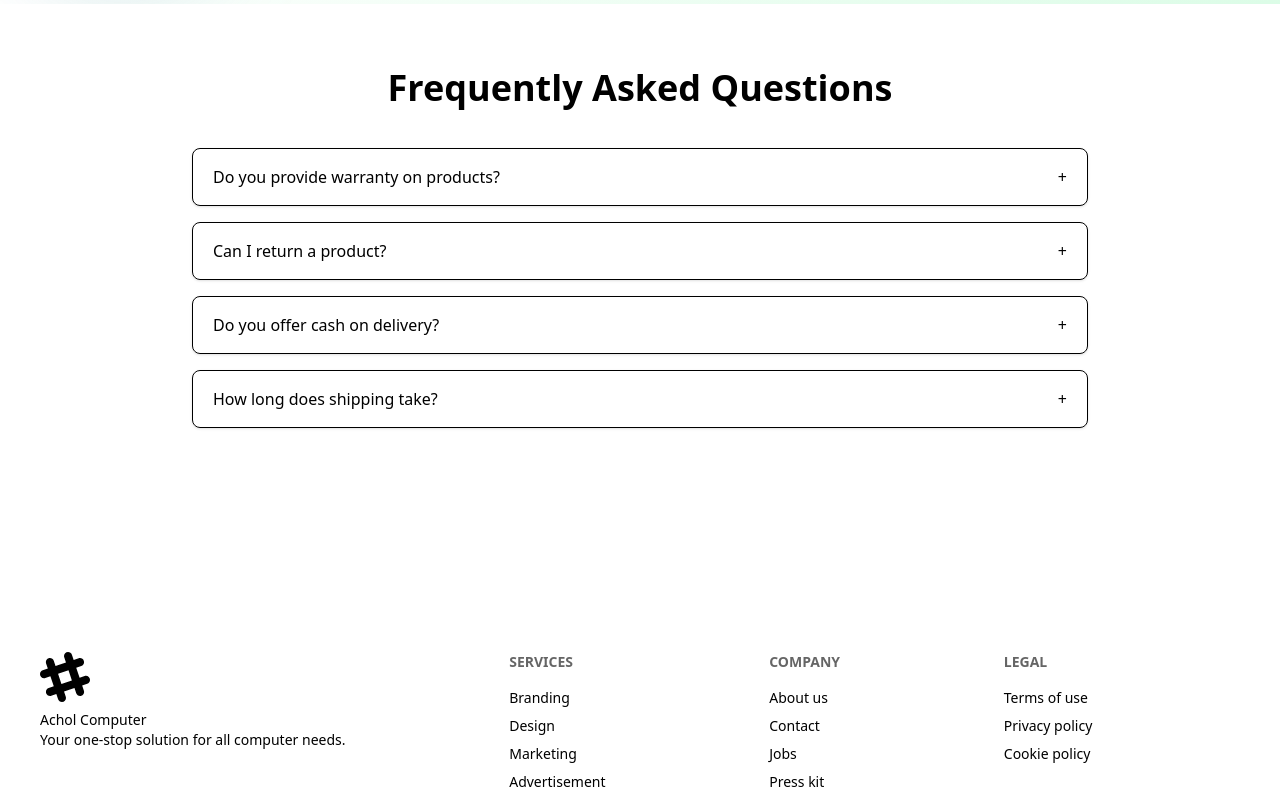
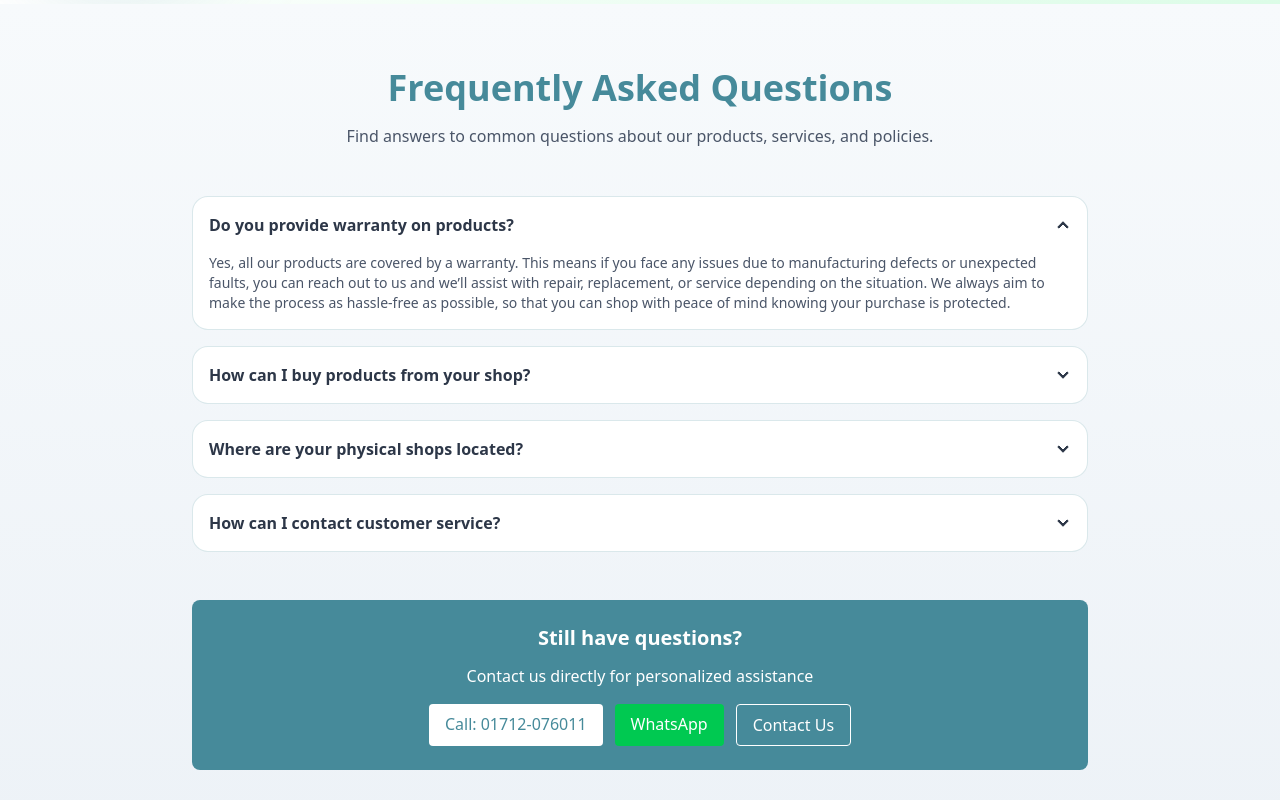
Before and after one commit to Atik471/achol_computer_frontend, a React (Vite) app: page /home in a window 1280 px wide. Shown: the part 580-1380 px from the top of the page. Built offline with nearby package versions, Linux system fonts and the light colour scheme; no server answers.

Commit message:
added faq section

```diff
--- a/src/components/FAQSection.jsx
+++ b/src/components/FAQSection.jsx
@@ -1,86 +1,107 @@
-import { useState } from "react";
-
+export default function FAQSection() {
   const faqs = [
     {
       question: "Do you provide warranty on products?",
-    answer: "Yes, all electronics come with at least a 1-year warranty. Specific terms may vary by product."
+      answer:
+        "Yes, all our products are covered by a warranty. This means if you face any issues due to manufacturing defects or unexpected faults, you can reach out to us and we’ll assist with repair, replacement, or service depending on the situation. We always aim to make the process as hassle-free as possible, so that you can shop with peace of mind knowing your purchase is protected."
     },
     {
-    question: "Can I return a product?",
-    answer: "Products can be returned within 7 days of purchase if unopened and in original condition."
+      question: "How can I buy products from your shop?",
+      answer:
+        "Purchasing from us is very simple. You can contact us directly through WhatsApp or phone to confirm your order, and our team will guide you step by step. Once you select the product you want, we will explain the available payment options, arrange delivery, and keep you updated throughout the process. If you prefer, you can also visit our physical shops and buy in person. Just reach out to us and we’ll help finalize everything smoothly."
     },
     {
-    question: "Do you offer cash on delivery?",
-    answer: "Yes, we support COD in most regions along with online payments."
+      question: "Where are your physical shops located?",
+      answer:
+        "We currently operate from two physical locations, one in Madhupur and another in Dhanbari. Both stores are fully equipped to showcase our products, answer your questions, and help with after-sales support. For your convenience, we have included detailed addresses and directions on our Shop Locations page so you can easily find us. Whether you want to see the products before buying or need face-to-face assistance, visiting our shops is always a good option."
     },
     {
-    question: "How long does shipping take?",
-    answer: "Shipping usually takes 2–5 business days depending on your location."
+      question: "How can I contact customer service?",
+      answer:
+        "Our customer service team is always ready to help. You can get in touch with us through the Contact page on our website, or directly via WhatsApp at 01712-076011. If you prefer calling, you can reach us at our primary number (01712-076011) or our secondary number (01868-944455). Whether you have a question about products, delivery, warranty, or just need guidance before making a purchase, we’ll make sure you get a helpful and timely response."
     }
   ];
 
-export default function FAQSection() {
-  const [openIndex, setOpenIndex] = useState(null);
-
-  const toggleFAQ = (index) => {
-    setOpenIndex(openIndex === index ? null : index);
-  };
 
   return (
-    <section
-      id="faq"
-      className="py-16 px-6 lg:px-20"
-      style={{ backgroundColor: "var(--faq-bg)" }}
-    >
+    <section id="faq" className="py-16 px-6 lg:px-20 bg-gradient-to-b from-[#f7fafc] to-[#edf2f7] dark:from-[#202121] dark:to-[#181919]">
       <div className="max-w-4xl mx-auto">
         {/* Heading */}
-        <h2 className="text-3xl lg:text-4xl font-bold text-center mb-10"
-            style={{ color: "var(--faq-accent)" }}>
+        <div className="text-center mb-12">
+          <h2 className="text-3xl lg:text-4xl font-bold mb-4 text-[#468a9a] dark:text-[#88a0b8]">
             Frequently Asked Questions
           </h2>
+          <p className="text-[#4a5568] dark:text-[#cbd5e0] max-w-2xl mx-auto">
+            Find answers to common questions about our products, services, and policies.
+          </p>
+        </div>
 
-        {/* FAQ List */}
+        {/* FAQ Accordion - DaisyUI Style */}
         <div className="space-y-4">
-          {faqs.map((faq, index) => (
-            <div
-              key={index}
-              className="border rounded-lg overflow-hidden shadow-sm"
-              style={{ borderColor: "var(--faq-accent)" }}
-            >
-              <button
-                onClick={() => toggleFAQ(index)}
-                className="w-full flex justify-between items-center px-5 py-4 text-left font-medium"
-                style={{ backgroundColor: "var(--faq-card-bg)", color: "var(--faq-text)" }}
-              >
-                <span>{faq.question}</span>
-                <span>{openIndex === index ? "−" : "+"}</span>
-              </button>
-              {openIndex === index && (
-                <div className="px-5 py-3 text-sm"
-                     style={{ backgroundColor: "var(--faq-card-bg)", color: "var(--faq-text)" }}>
-                  {faq.answer}
+          {faqs.map((faq, idx) => (
+            <div key={idx} className="collapse collapse-arrow border border-[#468a9a]/20 dark:border-[#88a0b8]/30 bg-white dark:bg-[#383f46]">
+              <input
+                type="radio"
+                name="faq-accordion"
+                defaultChecked={idx === 0}
+              />
+              <div className="collapse-title font-semibold text-[#2d3748] dark:text-white">
+                {faq.question}
+              </div>
+              <div className="collapse-content text-sm text-[#4a5568] dark:text-[#cbd5e0]">
+                <p>{faq.answer}</p>
+
+                {/* Add links for specific answers */}
+                {faq.question.includes("physical shops") && (
+                  <div className="mt-3 flex flex-wrap gap-2">
+                    <a href="/madhupur" className="px-3 py-1 bg-[#468a9a] text-white rounded text-sm hover:bg-[#3a7583] transition-colors">
+                      Madhupur Shop
+                    </a>
+                    <a href="/dhanbari" className="px-3 py-1 bg-[#468a9a] text-white rounded text-sm hover:bg-[#3a7583] transition-colors">
+                      Dhanbari Shop
+                    </a>
+                  </div>
+                )}
+
+                {faq.question.includes("contact customer service") && (
+                  <div className="mt-3 flex flex-wrap gap-2">
+                    <a href="/contact" className="px-3 py-1 bg-[#468a9a] text-white rounded text-sm hover:bg-[#3a7583] transition-colors">
+                      Contact Page
+                    </a>
+                    <a href="https://wa.me/8801712076011" className="px-3 py-1 bg-green-500 text-white rounded text-sm hover:bg-green-600 transition-colors">
+                      WhatsApp
+                    </a>
+                    <a href="https://www.facebook.com/sabuz.ahme" className="px-3 py-1 bg-blue-600 text-white rounded text-sm hover:bg-blue-700 transition-colors">
+                      Facebook
+                    </a>
                   </div>
                 )}
               </div>
+            </div>
           ))}
         </div>
+
+        {/* Additional Support */}
+        <div className="mt-12 p-6 bg-[#468a9a] dark:bg-[#383f46] rounded-lg text-center">
+          <h3 className="text-xl font-semibold text-white dark:text-[#88a0b8] mb-3">
+            Still have questions?
+          </h3>
+          <p className="text-white dark:text-[#cbd5e0] mb-4">
+            Contact us directly for personalized assistance
+          </p>
+          <div className="flex flex-wrap justify-center gap-3">
+            <a href="tel:01712076011" className="px-4 py-2 bg-white text-[#468a9a] rounded font-medium hover:bg-gray-100 transition-colors">
+              Call: 01712-076011
+            </a>
+            <a href="https://wa.me/8801712076011" className="px-4 py-2 bg-green-500 text-white rounded font-medium hover:bg-green-600 transition-colors">
+              WhatsApp
+            </a>
+            <a href="/contact" className="px-4 py-2 bg-transparent border border-white text-white rounded font-medium hover:bg-white hover:text-[#468a9a] transition-colors">
+              Contact Us
+            </a>
           </div>
-
-      {/* Theme styles */}
-      <style jsx>{`
-        :root {
-          --faq-bg: #f9f9f9;
-          --faq-accent: #468a9a;
-          --faq-card-bg: #ffffff;
-          --faq-text: #383f46;
-        }
-        [data-theme='dark'] {
-          --faq-bg: #383f46;
-          --faq-accent: #468a9a;
-          --faq-card-bg: #2c3136;
-          --faq-text: #e4e4e4;
-        }
-      `}</style>
+        </div>
+      </div>
     </section>
   );
 }
```
Lines whose indentation alone changed are shown as unchanged.
